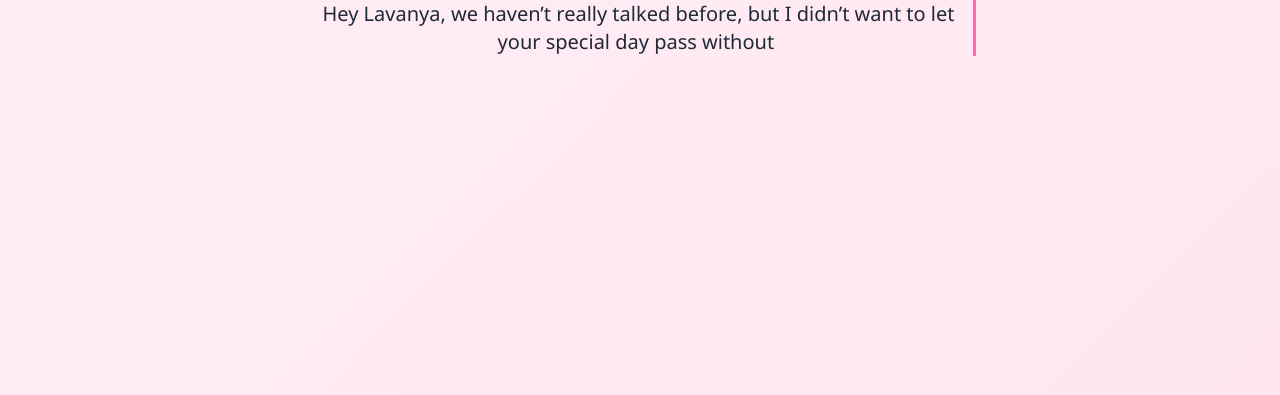
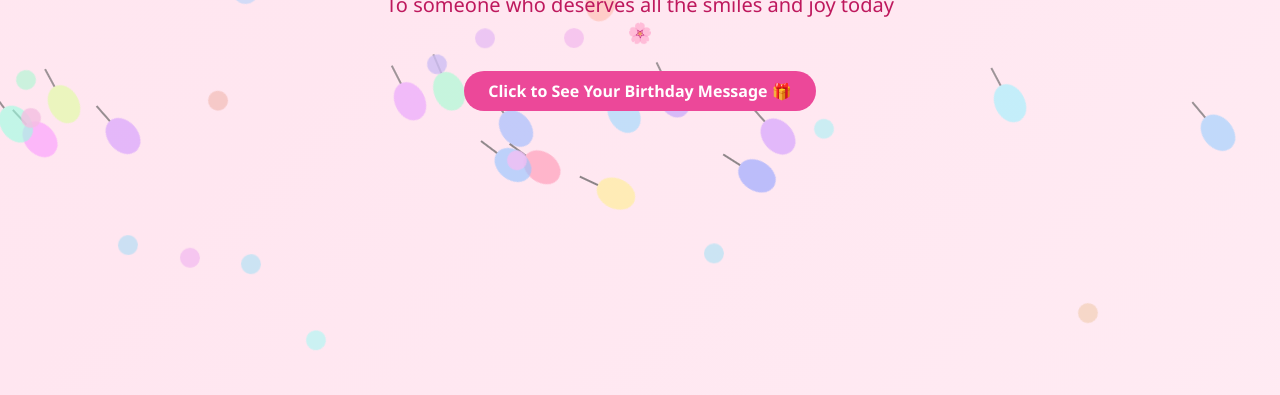
Before and after one commit to Lavanya0216/lav, a plain HTML site: page index.html in a window 1280 px wide. Shown: the part 405-800 px from the top of the page. Drawn offline with nearby package versions, Linux system fonts and the light colour scheme.

Commit message:
index.html

```diff
--- a/index.html
+++ b/index.html
@@ -5,14 +5,59 @@
   <title>Happy Birthday 🎉</title>
   <meta name="viewport" content="width=device-width, initial-scale=1.0, maximum-scale=1">
   <script src="https://cdn.tailwindcss.com"></script>
+  <script src="https://cdn.jsdelivr.net/npm/canvas-confetti@1.6.0/dist/confetti.browser.min.js"></script>
   <style>
     body {
-      background: linear-gradient(135deg, #fff0f6, #ffe6f0);
+      margin: 0;
+      overflow-x: hidden;
+      background: linear-gradient(-45deg, #fff0f6, #ffe6f0, #ffebf2, #ffe0ec);
+      background-size: 400% 400%;
+      animation: gradientBG 15s ease infinite;
       font-family: 'Segoe UI', Tahoma, Geneva, Verdana, sans-serif;
+    }
+    @keyframes gradientBG {
+      0% { background-position: 0% 50%; }
+      50% { background-position: 100% 50%; }
+      100% { background-position: 0% 50%; }
+    }
+    .balloon {
+      position: absolute;
+      bottom: -100px;
+      width: 30px;
+      height: 40px;
+      border-radius: 50%;
+      animation: rise 10s infinite ease-in;
+    }
+    .balloon::after {
+      content: '';
+      position: absolute;
+      bottom: -20px;
+      left: 50%;
+      width: 2px;
+      height: 20px;
+      background: #555;
+      transform: translateX(-50%);
+    }
+    @keyframes rise {
+      0% { transform: translateY(0) rotate(0deg); opacity: 1; }
+      100% { transform: translateY(-110vh) rotate(360deg); opacity: 0; }
+    }
+    .petal {
+      position: fixed;
+      top: -10px;
+      width: 20px;
+      height: 20px;
+      border-radius: 50%;
+      opacity: 0.8;
+      animation: fall 8s linear infinite;
+    }
+    @keyframes fall {
+      0% { transform: translateY(0) rotate(0deg); }
+      100% { transform: translateY(110vh) rotate(360deg); }
     }
     .typewriter {
       display: inline-block;
-      white-space: pre-wrap; /* allow wrapping */
+      white-space: pre-wrap;
       overflow: hidden;
       border-right: 3px solid #ff69b4;
       animation: blink 0.7s steps(1) infinite;
@@ -21,35 +66,93 @@
       50% { border-color: transparent; }
     }
     @media (max-width: 640px) {
-      .message {
-        font-size: 1.1rem;
-        line-height: 1.5rem;
-        max-width: 90%;
-      }
+      h1 { font-size: 1.75rem; }
+      .message { font-size: 1.1rem; line-height: 1.5rem; max-width: 90%; }
+      .balloon { width: 20px; height: 30px; }
+      .petal { width: 14px; height: 14px; }
     }
   </style>
 </head>
-<body class="flex items-center justify-center min-h-screen text-center px-4">
+<body class="flex flex-col items-center justify-center min-h-screen text-center p-4 relative">
 
-  <div>
-    <h1 class="text-4xl sm:text-5xl font-bold mb-6 text-pink-600">🎂 Happy Birthday Lavanya 🎂</h1>
-    <p id="birthday-message" class="typewriter message text-lg sm:text-xl text-gray-800 max-w-2xl mx-auto"></p>
+  <!-- Floating elements -->
+  <div class="absolute top-0 left-0 w-full h-full pointer-events-none z-0" id="balloons"></div>
+  <div id="petals"></div>
+
+  <!-- Content -->
+  <div class="z-10 max-w-lg w-full">
+    <h1 class="text-4xl sm:text-5xl font-bold text-pink-600 mb-4 leading-tight">🎂 Happy Birthday Lavanya 🎂</h1>
+    <p class="text-lg sm:text-xl text-pink-700 mb-6">To someone who deserves all the smiles and joy today 🌸</p>
+    <button onclick="showWish()" class="bg-pink-500 hover:bg-pink-600 text-white font-semibold py-2 px-6 rounded-full transition w-full sm:w-auto">
+      Click to See Your Birthday Message 🎁
+    </button>
+    <div id="wish" class="mt-6 text-lg sm:text-xl text-pink-800 hidden">
+      <p id="birthday-message" class="typewriter message max-w-2xl mx-auto"></p>
+      <p id="line2" class="font-semibold italic opacity-0 mt-4">
+        You light up this world more than you know. 🌟<br>
+        Wishing you laughter, love, and happiness — always.
+      </p>
+      <p id="line3" class="mt-4 text-sm text-pink-600 opacity-0">– Just someone hoping your day is amazing 🎂</p>
+    </div>
   </div>
 
+  <!-- Background Music -->
+  <audio id="song" loop>
+    <source src="Yen-Endral (mp3cut.net).mp3" type="audio/mpeg">
+  </audio>
+
   <script>
-    const message = "Hey Lavanya, we haven’t really talked before, but I didn’t want to let your special day pass without wishing you.";
-    let index = 0;
-    const speed = 50;
+    // Balloons
+    const balloonContainer = document.getElementById("balloons");
+    for (let i = 0; i < 30; i++) {
+      const balloon = document.createElement("div");
+      balloon.classList.add("balloon");
+      balloon.style.left = `${Math.random() * 100}%`;
+      balloon.style.animationDuration = `${5 + Math.random() * 5}s`;
+      balloon.style.background = `hsl(${Math.random() * 360}, 100%, 80%)`;
+      balloonContainer.appendChild(balloon);
+    }
 
-    function typeWriter() {
-      if (index < message.length) {
-        document.getElementById("birthday-message").textContent += message.charAt(index);
-        index++;
-        setTimeout(typeWriter, speed);
+    // Petals
+    const petalContainer = document.getElementById("petals");
+    for (let i = 0; i < 20; i++) {
+      const petal = document.createElement("div");
+      petal.classList.add("petal");
+      petal.style.left = `${Math.random() * 100}vw`;
+      petal.style.animationDuration = `${4 + Math.random() * 6}s`;
+      petal.style.background = `hsl(${Math.random() * 360}, 70%, 85%)`;
+      petalContainer.appendChild(petal);
+    }
+
+    // Typewriter Effect
+    function typeWriter(text, element, speed, callback) {
+      let i = 0;
+      function typeChar() {
+        if (i < text.length) {
+          element.textContent += text.charAt(i);
+          i++;
+          setTimeout(typeChar, speed);
+        } else if (callback) {
+          callback();
+        }
       }
+      typeChar();
     }
-    typeWriter();
+
+    // Show Birthday Wish
+    function showWish() {
+      document.getElementById("wish").classList.remove("hidden");
+      document.getElementById("song").play().catch(err => {
+        console.log("Autoplay blocked, waiting for user interaction", err);
+      });
+      confetti({ particleCount: 150, spread: 70, origin: { y: 0.6 } });
+
+      const text1 = "Hey Lavanya, we haven’t really talked before, but I didn’t want to let your special day pass without wishing you.";
+      typeWriter(text1, document.getElementById("birthday-message"), 50, () => {
+        document.getElementById("line2").classList.remove("opacity-0");
+        document.getElementById("line3").classList.remove("opacity-0");
+      });
+    }
   </script>
-
 </body>
 </html>
```
